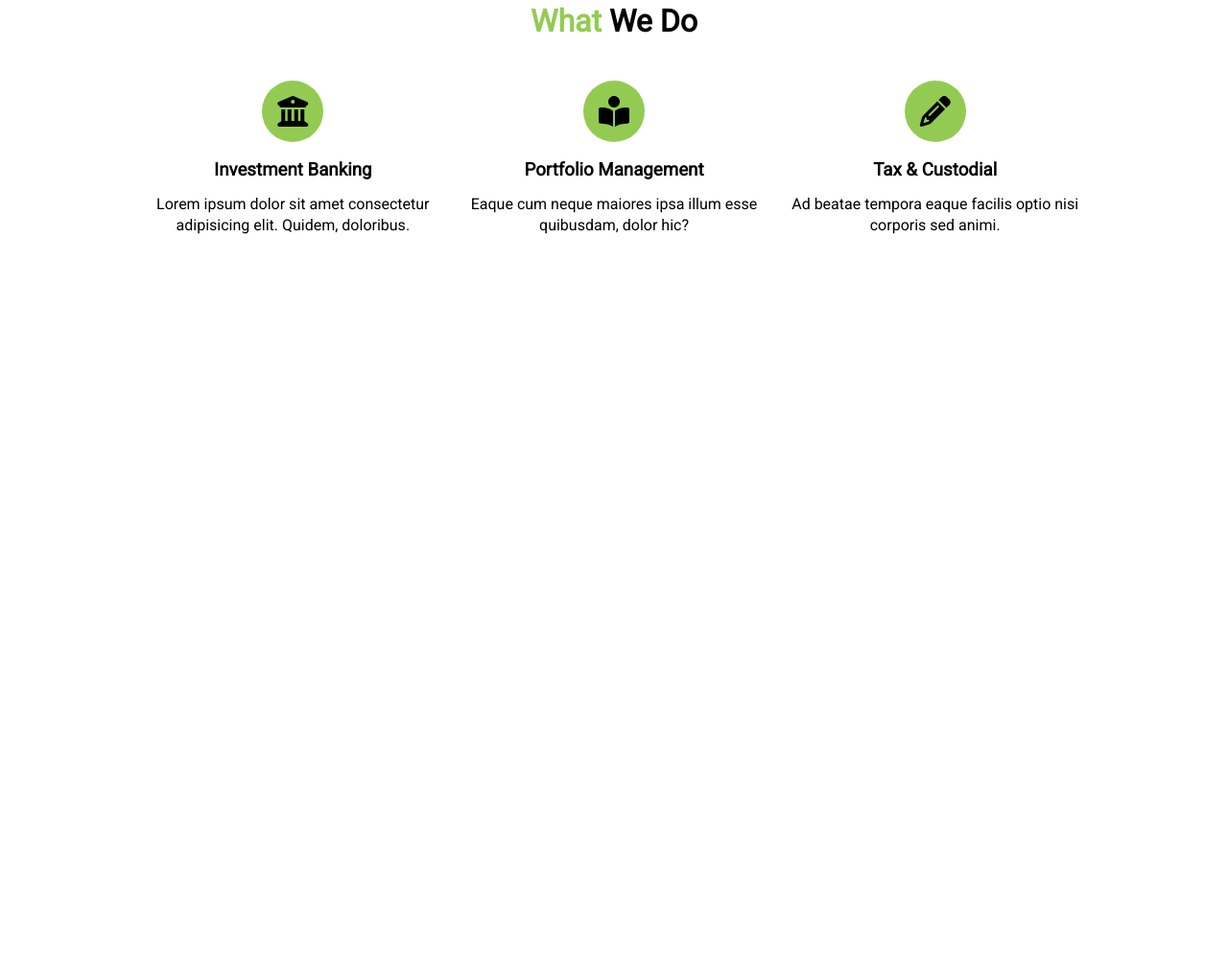
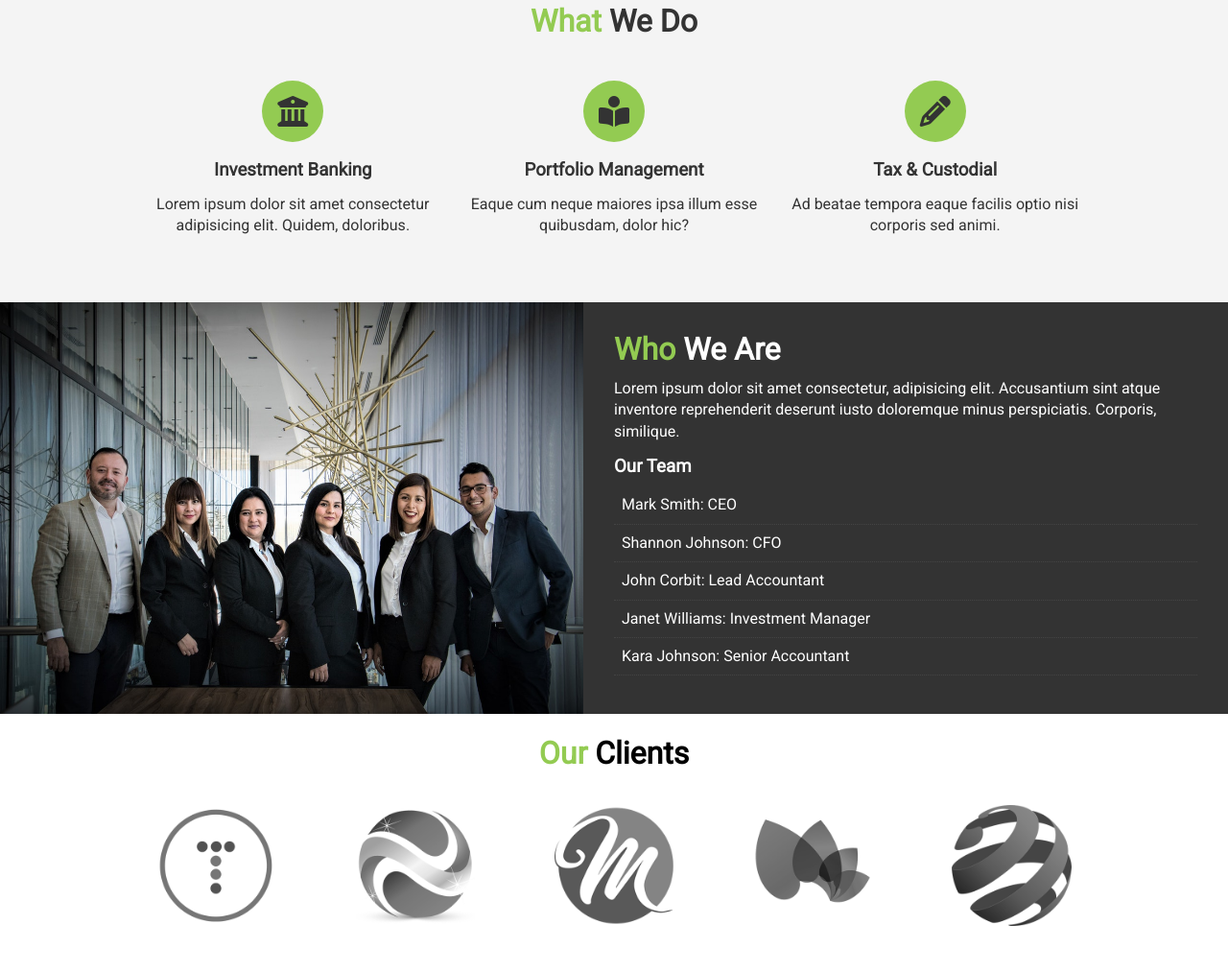
Before and after one commit to Pawper/EdgeLedger-Website---Modern-HTML---CSS-From-The-Beginning, a plain HTML site: page index.html in a window 1280 px wide. Shown: the part 885-1898 px from the top of the page at 96% size. Before the commit the page ends 1200 px from the top, so only its background shows below. Drawn offline with Linux system fonts and the light colour scheme.

Commit message:
7.54 complete

```diff
--- a/css/style.css
+++ b/css/style.css
@@ -35,6 +35,16 @@ p {
   color: #93cb52;
 }
 
+.bg-light {
+  background: #f4f4f4;
+  color: #333;
+}
+
+.bg-dark {
+  background: #333;
+  color: #fff;
+}
+
 .l-heading {
   font-size: 4rem;
   margin-bottom: 0.75rem;
@@ -56,6 +66,10 @@ p {
 .py-2 { padding: 2rem 0; }
 .py-3 { padding: 3rem 0; }
 
+.p-1 { padding: 1.5rem; }
+.p-2 { padding: 2rem; }
+.p-3 { padding: 3rem; }
+
 .btn {
   display: inline-block;
   color: #fff;
@@ -72,6 +86,16 @@ p {
 .btn-dark {
   background: #333;
   color: #fff;
+}
+
+.list {
+  margin: 0.5rem 0;
+  list-style: none;
+}
+
+.list li {
+  padding: 0.5rem;
+  border-bottom: #444 dotted 1px;
 }
 
 /* Navbar */
@@ -145,3 +169,27 @@ p {
   border-radius: 50%;
   margin-bottom: 1rem;
 }
+
+/* Section: Who We Are */
+#who {
+  display: flex;
+}
+
+#who div {
+  flex: 1;
+}
+
+#who .who-img {
+  background: url('../img/people.jpg') no-repeat center center/cover;
+}
+
+/*  Section: Clients */
+#clients .items {
+  display: flex;
+}
+
+#clients .items img {
+  display: block;
+  margin: auto;
+  width: 60%;
+}
--- a/index.html
+++ b/index.html
@@ -34,6 +34,7 @@
   </header>
   <!-- Section: What We Do -->
   <section id="what" class="bg-light py-1">
+
     <div class="container">
       <h2 class="m-heading text-center"><span class="text-primary">What</span> We Do</h2>
       <div class="items">
@@ -61,5 +62,38 @@
       </div>
     </div>
   </section>
+
+  <!-- Section: Who We Are -->
+  <section id="who">
+    <div class="who-img"></div>
+    <div class="who-text bg-dark p-2">
+      <h2 class="m-heading">
+        <span class="text-primary">Who</span> We Are
+      </h2>
+      <p>Lorem ipsum dolor sit amet consectetur, adipisicing elit. Accusantium sint atque inventore reprehenderit deserunt iusto doloremque minus perspiciatis. Corporis, similique.</p>
+      <h3>Our Team</h3>
+      <ul class="list">
+        <li>Mark Smith: CEO</li>
+        <li>Shannon Johnson: CFO</li>
+        <li>John Corbit: Lead Accountant</li>
+        <li>Janet Williams: Investment Manager</li>
+        <li>Kara Johnson: Senior Accountant</li>
+      </ul>
+    </div>
+  </section>
+
+  <!-- Section: Clients -->
+  <section id="clients" class="py-1">
+    <div class="container">
+      <h2 class="m-heading text-center"><span class="text-primary">Our</span> Clients</h2>
+      <div class="items py-1">
+        <div><img src="./img/logos/logo1.png" alt="Client"></div>
+        <div><img src="./img/logos/logo2.png" alt="Client"></div>
+        <div><img src="./img/logos/logo3.png" alt="Client"></div>
+        <div><img src="./img/logos/logo4.png" alt="Client"></div>
+        <div><img src="./img/logos/logo5.png" alt="Client"></div>
+      </div>
+    </div>
+  </section>
 </body>
 </html>
```
